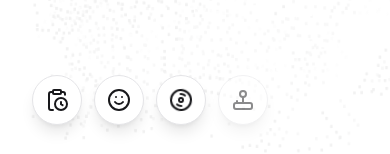
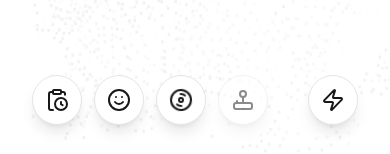
Before and after one commit to gonzalogramagia/play, a React (Vite) app: page / in a window 390 px wide. Shown: the part 687-841 px from the top of the page. Built offline with nearby package versions, Linux system fonts and the light colour scheme.

Commit message:
fix(ui): always show moovimiento button on mobile, only on desktop if ads hidden and not insane mode

```diff
--- a/src/components/floating-links.tsx
+++ b/src/components/floating-links.tsx
@@ -4,7 +4,7 @@ import { useGame } from "../contexts/game-context";
 
 export function FloatingLinks() {
   const { language, t } = useLanguage();
-  const { gameMode } = useGame();
+  const { gameMode, showAds } = useGame();
 
   const homeUrl =
     language === "en" ? "https://hoy.today/en" : "https://hoy.today";
@@ -57,9 +57,13 @@ export function FloatingLinks() {
         </span>
       </div>
 
-      {/* Right Side Button Moovimiento solo en modo insano */}
-      {gameMode === "insane" && (
-        <div className="fixed bottom-8 right-8 z-30 transition-opacity duration-300 lg:hidden">
+      {/* Right Side Button Moovimiento: siempre visible en mobile, solo en desktop si ads ocultos y no insane */}
+        <div
+          className={
+            `fixed bottom-8 right-8 z-50 transition-opacity duration-300 ` +
+            ((gameMode === "insane" && window.innerWidth >= 1024) ? "hidden" : (showAds && window.innerWidth >= 1024 ? "hidden" : ""))
+          }
+        >
           <a
             href={
               language === "en"
@@ -75,7 +79,6 @@ export function FloatingLinks() {
             <Zap className="w-6 h-6 text-zinc-900 dark:text-white group-hover:text-yellow-500 transition-colors fill-none" />
           </a>
         </div>
-      )}
     </>
   );
 }
```
